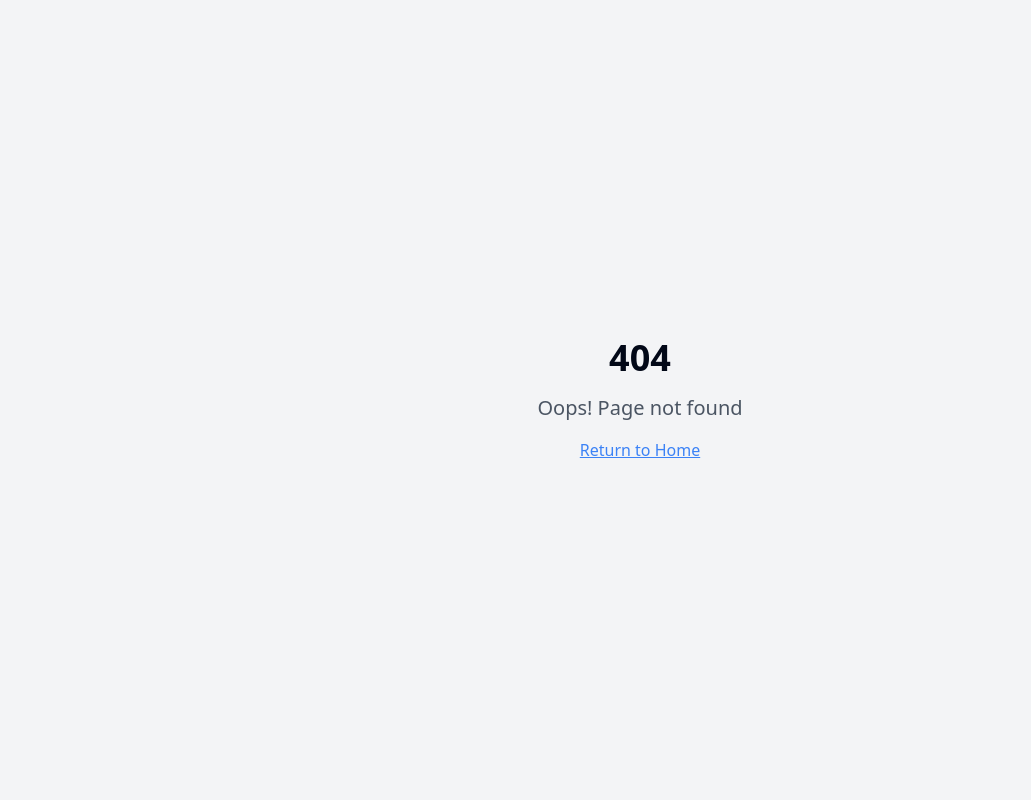
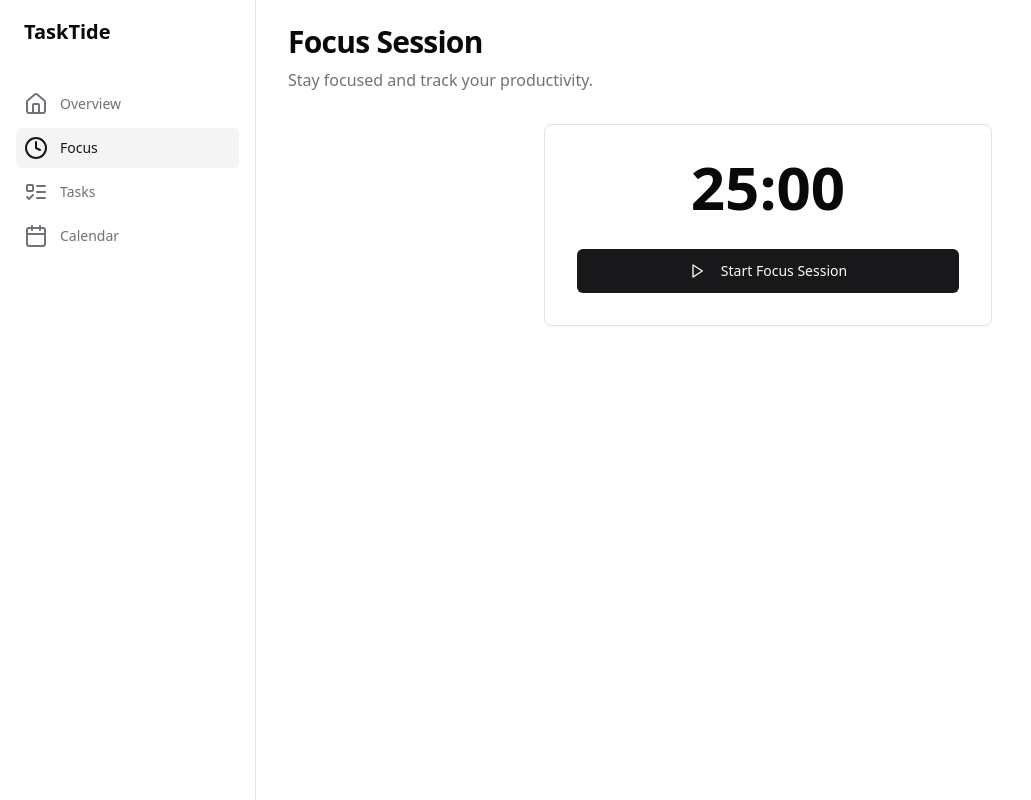
Before and after one commit to Tejas-Malhan/focusflow.github.io, a React (Vite) app: page /focus in a window 1280 px wide. Before the commit this address had no page. Shown: the whole page, without its empty margins (0-1031 px from the left). Built offline with nearby package versions, Linux system fonts and the light colour scheme.

Commit message:
Implement core productivity app features
Implement task arrangement, focus session, to-do list, and hybrid authentication features.

```diff
--- a/src/App.tsx
+++ b/src/App.tsx
@@ -1,14 +1,20 @@
+
+import { QueryClient, QueryClientProvider } from "@tanstack/react-query";
+import { BrowserRouter, Routes, Route } from "react-router-dom";
 import { Toaster } from "@/components/ui/toaster";
 import { Toaster as Sonner } from "@/components/ui/sonner";
 import { TooltipProvider } from "@/components/ui/tooltip";
-import { QueryClient, QueryClientProvider } from "@tanstack/react-query";
-import { BrowserRouter, Routes, Route } from "react-router-dom";
+
 import Index from "./pages/Index";
+import Focus from "./pages/Focus";
+import Tasks from "./pages/Tasks";
+import Calendar from "./pages/Calendar";
 import NotFound from "./pages/NotFound";
 
 const queryClient = new QueryClient();
 
-const App = () => (
+const App = () => {
+  return (
     <QueryClientProvider client={queryClient}>
       <TooltipProvider>
         <Toaster />
@@ -16,12 +22,15 @@ const App = () => (
         <BrowserRouter>
           <Routes>
             <Route path="/" element={<Index />} />
-          {/* ADD ALL CUSTOM ROUTES ABOVE THE CATCH-ALL "*" ROUTE */}
+            <Route path="/focus" element={<Focus />} />
+            <Route path="/tasks" element={<Tasks />} />
+            <Route path="/calendar" element={<Calendar />} />
             <Route path="*" element={<NotFound />} />
           </Routes>
         </BrowserRouter>
       </TooltipProvider>
     </QueryClientProvider>
   );
+}
 
 export default App;
--- /dev/null
+++ b/src/components/layout/Layout.tsx
@@ -0,0 +1,15 @@
+
+import { Sidebar } from "./Sidebar";
+
+export function Layout({ children }: { children: React.ReactNode }) {
+  return (
+    <div className="min-h-screen bg-background">
+      <Sidebar />
+      <main className="pl-64">
+        <div className="px-8 py-6">
+          <div className="page-transition">{children}</div>
+        </div>
+      </main>
+    </div>
+  );
+}
--- /dev/null
+++ b/src/components/layout/Sidebar.tsx
@@ -0,0 +1,50 @@
+
+import { Home, Clock, ListTodo, Calendar } from "lucide-react";
+import { Link, useLocation } from "react-router-dom";
+import { cn } from "@/lib/utils";
+
+const navigation = [
+  { name: "Overview", href: "/", icon: Home },
+  { name: "Focus", href: "/focus", icon: Clock },
+  { name: "Tasks", href: "/tasks", icon: ListTodo },
+  { name: "Calendar", href: "/calendar", icon: Calendar },
+];
+
+export function Sidebar() {
+  const location = useLocation();
+
+  return (
+    <div className="flex h-screen fixed w-64 flex-col gap-y-5 border-r bg-white px-6">
+      <div className="flex h-16 shrink-0 items-center">
+        <span className="text-xl font-semibold">TaskTide</span>
+      </div>
+      <nav className="flex flex-1 flex-col">
+        <ul role="list" className="flex flex-1 flex-col gap-y-7">
+          <li>
+            <ul role="list" className="-mx-2 space-y-1">
+              {navigation.map((item) => (
+                <li key={item.name}>
+                  <Link
+                    to={item.href}
+                    className={cn(
+                      location.pathname === item.href
+                        ? "bg-accent text-accent-foreground"
+                        : "text-muted-foreground hover:text-foreground hover:bg-accent/50",
+                      "group flex gap-x-3 rounded-md p-2 text-sm leading-6"
+                    )}
+                  >
+                    <item.icon
+                      className="h-6 w-6 shrink-0"
+                      aria-hidden="true"
+                    />
+                    {item.name}
+                  </Link>
+                </li>
+              ))}
+            </ul>
+          </li>
+        </ul>
+      </nav>
+    </div>
+  );
+}
--- a/src/index.css
+++ b/src/index.css
@@ -1,3 +1,4 @@
+
 @tailwind base;
 @tailwind components;
 @tailwind utilities;
@@ -5,88 +6,34 @@
 @layer base {
   :root {
     --background: 0 0% 100%;
-    --foreground: 222.2 84% 4.9%;
+    --foreground: 240 10% 3.9%;
 
     --card: 0 0% 100%;
-    --card-foreground: 222.2 84% 4.9%;
+    --card-foreground: 240 10% 3.9%;
 
     --popover: 0 0% 100%;
-    --popover-foreground: 222.2 84% 4.9%;
+    --popover-foreground: 240 10% 3.9%;
 
-    --primary: 222.2 47.4% 11.2%;
-    --primary-foreground: 210 40% 98%;
+    --primary: 240 5.9% 10%;
+    --primary-foreground: 0 0% 98%;
 
-    --secondary: 210 40% 96.1%;
-    --secondary-foreground: 222.2 47.4% 11.2%;
+    --secondary: 240 4.8% 95.9%;
+    --secondary-foreground: 240 5.9% 10%;
 
-    --muted: 210 40% 96.1%;
-    --muted-foreground: 215.4 16.3% 46.9%;
+    --muted: 240 4.8% 95.9%;
+    --muted-foreground: 240 3.8% 46.1%;
 
-    --accent: 210 40% 96.1%;
-    --accent-foreground: 222.2 47.4% 11.2%;
+    --accent: 240 4.8% 95.9%;
+    --accent-foreground: 240 5.9% 10%;
 
     --destructive: 0 84.2% 60.2%;
-    --destructive-foreground: 210 40% 98%;
+    --destructive-foreground: 0 0% 98%;
 
-    --border: 214.3 31.8% 91.4%;
-    --input: 214.3 31.8% 91.4%;
-    --ring: 222.2 84% 4.9%;
+    --border: 240 5.9% 90%;
+    --input: 240 5.9% 90%;
+    --ring: 240 5.9% 10%;
 
     --radius: 0.5rem;
-
-    --sidebar-background: 0 0% 98%;
-
-    --sidebar-foreground: 240 5.3% 26.1%;
-
-    --sidebar-primary: 240 5.9% 10%;
-
-    --sidebar-primary-foreground: 0 0% 98%;
-
-    --sidebar-accent: 240 4.8% 95.9%;
-
-    --sidebar-accent-foreground: 240 5.9% 10%;
-
-    --sidebar-border: 220 13% 91%;
-
-    --sidebar-ring: 217.2 91.2% 59.8%;
-  }
-
-  .dark {
-    --background: 222.2 84% 4.9%;
-    --foreground: 210 40% 98%;
-
-    --card: 222.2 84% 4.9%;
-    --card-foreground: 210 40% 98%;
-
-    --popover: 222.2 84% 4.9%;
-    --popover-foreground: 210 40% 98%;
-
-    --primary: 210 40% 98%;
-    --primary-foreground: 222.2 47.4% 11.2%;
-
-    --secondary: 217.2 32.6% 17.5%;
-    --secondary-foreground: 210 40% 98%;
-
-    --muted: 217.2 32.6% 17.5%;
-    --muted-foreground: 215 20.2% 65.1%;
-
-    --accent: 217.2 32.6% 17.5%;
-    --accent-foreground: 210 40% 98%;
-
-    --destructive: 0 62.8% 30.6%;
-    --destructive-foreground: 210 40% 98%;
-
-    --border: 217.2 32.6% 17.5%;
-    --input: 217.2 32.6% 17.5%;
-    --ring: 212.7 26.8% 83.9%;
-    --sidebar-background: 240 5.9% 10%;
-    --sidebar-foreground: 240 4.8% 95.9%;
-    --sidebar-primary: 224.3 76.3% 48%;
-    --sidebar-primary-foreground: 0 0% 100%;
-    --sidebar-accent: 240 3.7% 15.9%;
-    --sidebar-accent-foreground: 240 4.8% 95.9%;
-    --sidebar-border: 240 3.7% 15.9%;
-    --sidebar-ring: 217.2 91.2% 59.8%;
   }
 }
 
@@ -94,8 +41,29 @@
   * {
     @apply border-border;
   }
-
   body {
-    @apply bg-background text-foreground;
+    @apply bg-background text-foreground antialiased;
   }
 }
+
+/* Smooth page transitions */
+.page-transition {
+  @apply animate-fade-up;
+}
+
+/* Custom scrollbar */
+::-webkit-scrollbar {
+  width: 8px;
+}
+
+::-webkit-scrollbar-track {
+  background: transparent;
+}
+
+::-webkit-scrollbar-thumb {
+  @apply bg-accent rounded-full;
+}
+
+::-webkit-scrollbar-thumb:hover {
+  @apply bg-muted-foreground;
+}
--- /dev/null
+++ b/src/pages/Calendar.tsx
@@ -0,0 +1,24 @@
+
+import { Layout } from "@/components/layout/Layout";
+import { Card } from "@/components/ui/card";
+
+export default function Calendar() {
+  return (
+    <Layout>
+      <div className="space-y-8">
+        <div className="space-y-2">
+          <h1 className="text-3xl font-bold tracking-tight">Calendar</h1>
+          <p className="text-muted-foreground">
+            View and manage your schedule.
+          </p>
+        </div>
+
+        <Card className="p-6 h-[600px] flex items-center justify-center">
+          <p className="text-muted-foreground">
+            Google Calendar integration coming soon...
+          </p>
+        </Card>
+      </div>
+    </Layout>
+  );
+}
--- /dev/null
+++ b/src/pages/Focus.tsx
@@ -0,0 +1,50 @@
+
+import { useState } from "react";
+import { Layout } from "@/components/layout/Layout";
+import { Card } from "@/components/ui/card";
+import { Button } from "@/components/ui/button";
+import { Play, Pause } from "lucide-react";
+
+export default function Focus() {
+  const [isRunning, setIsRunning] = useState(false);
+  const [time, setTime] = useState(25 * 60); // 25 minutes in seconds
+
+  return (
+    <Layout>
+      <div className="space-y-8">
+        <div className="space-y-2">
+          <h1 className="text-3xl font-bold tracking-tight">Focus Session</h1>
+          <p className="text-muted-foreground">
+            Stay focused and track your productivity.
+          </p>
+        </div>
+
+        <Card className="p-8 max-w-md mx-auto text-center">
+          <div className="space-y-8">
+            <div className="text-6xl font-bold">
+              {Math.floor(time / 60)}:{String(time % 60).padStart(2, '0')}
+            </div>
+
+            <Button
+              size="lg"
+              onClick={() => setIsRunning(!isRunning)}
+              className="w-full"
+            >
+              {isRunning ? (
+                <>
+                  <Pause className="mr-2 h-5 w-5" />
+                  Pause
+                </>
+              ) : (
+                <>
+                  <Play className="mr-2 h-5 w-5" />
+                  Start Focus Session
+                </>
+              )}
+            </Button>
+          </div>
+        </Card>
+      </div>
+    </Layout>
+  );
+}
--- a/src/pages/Index.tsx
+++ b/src/pages/Index.tsx
@@ -1,14 +1,38 @@
-// Update this page (the content is just a fallback if you fail to update the page)
 
-const Index = () => {
+import { Card } from "@/components/ui/card";
+import { Layout } from "@/components/layout/Layout";
+
+export default function Index() {
   return (
-    <div className="min-h-screen flex items-center justify-center bg-gray-100">
-      <div className="text-center">
-        <h1 className="text-4xl font-bold mb-4">Welcome to Your Blank App</h1>
-        <p className="text-xl text-gray-600">Start building your amazing project here!</p>
+    <Layout>
+      <div className="space-y-8">
+        <div className="space-y-2">
+          <h1 className="text-3xl font-bold tracking-tight">Welcome back</h1>
+          <p className="text-muted-foreground">
+            Here's an overview of your productivity today.
+          </p>
+        </div>
+
+        <div className="grid gap-4 md:grid-cols-2 lg:grid-cols-3">
+          <Card className="p-6">
+            <h3 className="font-semibold">Focus Time</h3>
+            <p className="mt-2 text-3xl font-bold">2h 30m</p>
+            <p className="text-sm text-muted-foreground">Today's total focus time</p>
+          </Card>
+
+          <Card className="p-6">
+            <h3 className="font-semibold">Tasks</h3>
+            <p className="mt-2 text-3xl font-bold">5/8</p>
+            <p className="text-sm text-muted-foreground">Tasks completed today</p>
+          </Card>
+
+          <Card className="p-6">
+            <h3 className="font-semibold">Calendar</h3>
+            <p className="mt-2 text-3xl font-bold">3</p>
+            <p className="text-sm text-muted-foreground">Upcoming events today</p>
+          </Card>
+        </div>
       </div>
-    </div>
+    </Layout>
   );
-};
-
-export default Index;
+}
--- /dev/null
+++ b/src/pages/Tasks.tsx
@@ -0,0 +1,77 @@
+
+import { useState } from "react";
+import { Layout } from "@/components/layout/Layout";
+import { Card } from "@/components/ui/card";
+import { Button } from "@/components/ui/button";
+import { Input } from "@/components/ui/input";
+import { Checkbox } from "@/components/ui/checkbox";
+import { Plus } from "lucide-react";
+
+interface Task {
+  id: number;
+  title: string;
+  completed: boolean;
+}
+
+export default function Tasks() {
+  const [tasks, setTasks] = useState<Task[]>([]);
+  const [newTask, setNewTask] = useState("");
+
+  const addTask = () => {
+    if (newTask.trim()) {
+      setTasks([...tasks, { id: Date.now(), title: newTask, completed: false }]);
+      setNewTask("");
+    }
+  };
+
+  const toggleTask = (id: number) => {
+    setTasks(tasks.map(task =>
+      task.id === id ? { ...task, completed: !task.completed } : task
+    ));
+  };
+
+  return (
+    <Layout>
+      <div className="space-y-8">
+        <div className="space-y-2">
+          <h1 className="text-3xl font-bold tracking-tight">Tasks</h1>
+          <p className="text-muted-foreground">
+            Manage your daily tasks and stay organized.
+          </p>
+        </div>
+
+        <Card className="p-6">
+          <div className="flex gap-4 mb-6">
+            <Input
+              placeholder="Add a new task..."
+              value={newTask}
+              onChange={(e) => setNewTask(e.target.value)}
+              onKeyDown={(e) => e.key === "Enter" && addTask()}
+            />
+            <Button onClick={addTask}>
+              <Plus className="h-4 w-4" />
+              Add Task
+            </Button>
+          </div>
+
+          <div className="space-y-4">
+            {tasks.map((task) => (
+              <div
+                key={task.id}
+                className="flex items-center gap-3 py-2"
+              >
+                <Checkbox
+                  checked={task.completed}
+                  onCheckedChange={() => toggleTask(task.id)}
+                />
+                <span className={task.completed ? "line-through text-muted-foreground" : ""}>
+                  {task.title}
+                </span>
+              </div>
+            ))}
+          </div>
+        </Card>
+      </div>
+    </Layout>
+  );
+}
--- a/tailwind.config.ts
+++ b/tailwind.config.ts
@@ -1,3 +1,4 @@
+
 import type { Config } from "tailwindcss";
 
 export default {
@@ -12,85 +13,70 @@ export default {
   theme: {
     container: {
       center: true,
-			padding: '2rem',
+      padding: "2rem",
       screens: {
-				'2xl': '1400px'
-			}
+        "2xl": "1400px",
+      },
     },
     extend: {
       colors: {
-				border: 'hsl(var(--border))',
-				input: 'hsl(var(--input))',
-				ring: 'hsl(var(--ring))',
-				background: 'hsl(var(--background))',
-				foreground: 'hsl(var(--foreground))',
+        border: "hsl(var(--border))",
+        input: "hsl(var(--input))",
+        ring: "hsl(var(--ring))",
+        background: "hsl(var(--background))",
+        foreground: "hsl(var(--foreground))",
         primary: {
-					DEFAULT: 'hsl(var(--primary))',
-					foreground: 'hsl(var(--primary-foreground))'
+          DEFAULT: "hsl(var(--primary))",
+          foreground: "hsl(var(--primary-foreground))",
         },
         secondary: {
-					DEFAULT: 'hsl(var(--secondary))',
-					foreground: 'hsl(var(--secondary-foreground))'
+          DEFAULT: "hsl(var(--secondary))",
+          foreground: "hsl(var(--secondary-foreground))",
         },
         destructive: {
-					DEFAULT: 'hsl(var(--destructive))',
-					foreground: 'hsl(var(--destructive-foreground))'
+          DEFAULT: "hsl(var(--destructive))",
+          foreground: "hsl(var(--destructive-foreground))",
         },
         muted: {
-					DEFAULT: 'hsl(var(--muted))',
-					foreground: 'hsl(var(--muted-foreground))'
+          DEFAULT: "hsl(var(--muted))",
+          foreground: "hsl(var(--muted-foreground))",
         },
         accent: {
-					DEFAULT: 'hsl(var(--accent))',
-					foreground: 'hsl(var(--accent-foreground))'
-				},
-				popover: {
-					DEFAULT: 'hsl(var(--popover))',
-					foreground: 'hsl(var(--popover-foreground))'
+          DEFAULT: "hsl(var(--accent))",
+          foreground: "hsl(var(--accent-foreground))",
         },
         card: {
-					DEFAULT: 'hsl(var(--card))',
-					foreground: 'hsl(var(--card-foreground))'
+          DEFAULT: "hsl(var(--card))",
+          foreground: "hsl(var(--card-foreground))",
         },
-				sidebar: {
-					DEFAULT: 'hsl(var(--sidebar-background))',
-					foreground: 'hsl(var(--sidebar-foreground))',
-					primary: 'hsl(var(--sidebar-primary))',
-					'primary-foreground': 'hsl(var(--sidebar-primary-foreground))',
-					accent: 'hsl(var(--sidebar-accent))',
-					'accent-foreground': 'hsl(var(--sidebar-accent-foreground))',
-					border: 'hsl(var(--sidebar-border))',
-					ring: 'hsl(var(--sidebar-ring))'
-				}
-			},
-			borderRadius: {
-				lg: 'var(--radius)',
-				md: 'calc(var(--radius) - 2px)',
-				sm: 'calc(var(--radius) - 4px)'
       },
       keyframes: {
-				'accordion-down': {
-					from: {
-						height: '0'
+        "fade-up": {
+          "0%": {
+            opacity: "0",
+            transform: "translateY(10px)",
           },
-					to: {
-						height: 'var(--radix-accordion-content-height)'
-					}
+          "100%": {
+            opacity: "1",
+            transform: "translateY(0)",
           },
-				'accordion-up': {
-					from: {
-						height: 'var(--radix-accordion-content-height)'
         },
-					to: {
-						height: '0'
-					}
-				}
+        "fade-down": {
+          "0%": {
+            opacity: "0",
+            transform: "translateY(-10px)",
+          },
+          "100%": {
+            opacity: "1",
+            transform: "translateY(0)",
+          },
+        },
       },
       animation: {
-				'accordion-down': 'accordion-down 0.2s ease-out',
-				'accordion-up': 'accordion-up 0.2s ease-out'
-			}
-		}
+        "fade-up": "fade-up 0.5s ease-out",
+        "fade-down": "fade-down 0.5s ease-out",
+      },
+    },
   },
   plugins: [require("tailwindcss-animate")],
 } satisfies Config;
```
Lines whose indentation alone changed are shown as unchanged.
